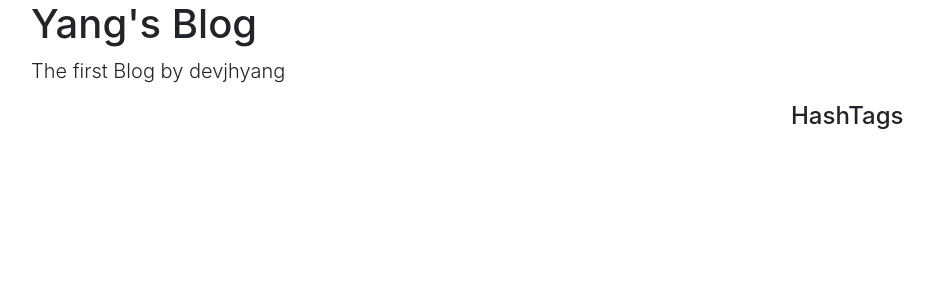
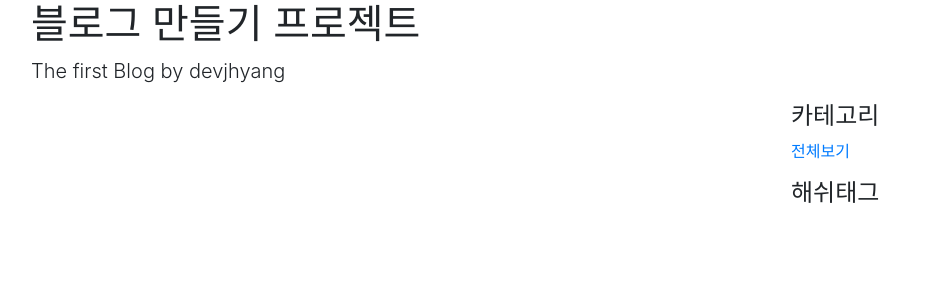
Before and after one commit to DevHoons/yangLog, a Django app: page / in a window 1280 px wide. Shown: the part 24-324 px from the top of the page, without its empty margins (54-988 px from the left). Run offline with Django 3.2, Linux system fonts and the light colour scheme; data that the repository does not hold is empty; some libraries are stand-ins or nearby versions.

Commit message:
카테고리별 글 분류하는 기능 구현

```diff
--- a/feed/models.py
+++ b/feed/models.py
@@ -6,8 +6,8 @@ class Article(models.Model):
     DEVELOPMENT = "dv"
     PERSONAL = "ps"
     CATEGORY_CHOICES = (
-        (DEVELOPMENT, "development"),
-        (PERSONAL, "personal"),
+        (DEVELOPMENT, "개발이야기"),
+        (PERSONAL, "일상이야기"),
     )
 
     title = models.CharField(max_length=200)
--- a/feed/views.py
+++ b/feed/views.py
@@ -3,11 +3,22 @@ from .models import Article, Comment, HashTag
 
 
 def index(request):
-    article_list = Article.objects.all()
+
+    category = request.GET.get("category")
+    if not category:
+        article_list = Article.objects.all()
+    else:
+        article_list = Article.objects.filter(category=category)
     hashtag_list = HashTag.objects.all()
+
+    category_list = set(
+        [(article.category, article.get_category_display()) for article in article_list]
+    )
+    # print(category_list)
     ctx = {
         "article_list": article_list,
         "hashtag_list": hashtag_list,
+        "category_list": category_list,
     }
     return render(request, "index.html", ctx)
 
--- a/templates/index.html
+++ b/templates/index.html
@@ -1,7 +1,7 @@
 {% extends "base.html" %} {% block body %} {% include "nav.html" %}
 <div class="container">
   <div class="blog-header">
-    <h1 class="blog-title">Yang's Blog</h1>
+    <h1 class="blog-title">블로그 만들기 프로젝트</h1>
     <p class="lead blog-description">The first Blog by devjhyang</p>
   </div>
   <div class="row">
@@ -10,19 +10,28 @@
         {% for article in article_list %}
         <h2 class="blog-post-title">
           <a href="{{ article.id }}">
-            {{article.title}}
+            {{ article.title }}
           </a>
         </h2>
-        <p>{{article.content}}</p>
+        <p>{{ article.content }}</p>
         {% endfor %}
       </div>
     </div>
     <div class="col-sm-3 col-sm-offset-1 blog-sidebar">
       <div class="sidebar-module">
-        <h4>HashTags</h4>
+        <h4>카테고리</h4>
+        <ol class="list-unstyled">
+          <li><a href="/">전체보기</a></li>
+          {% for alias, category in category_list %}
+          <li><a href="/?category={{ alias }}">{{ category }}</a></li>
+          {% endfor %}
+        </ol>
+      </div>
+      <div class="sidebar-module">
+        <h4>해쉬태그</h4>
         <ol class="list-unstyled">
           {% for hashtag in hashtag_list %}
-          <li>#{{hashtag}}</li>
+          <li>#{{ hashtag }}</li>
           {% endfor %}
         </ol>
       </div>
```
